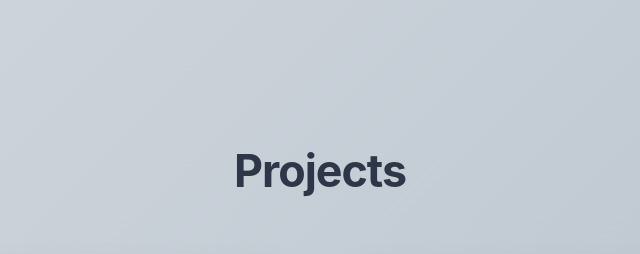
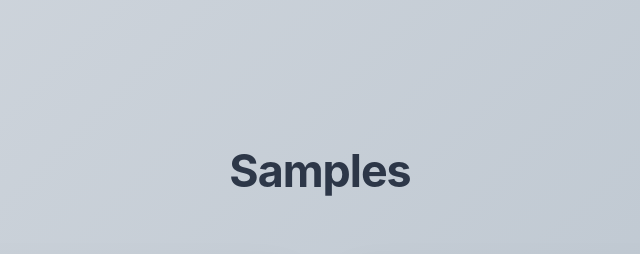
Before and after one commit to MSuFleming/portfolio, a plain HTML site: page index.html in a window 1280 px wide. Shown: the part 1560-1814 px from the top of the page, 320-960 px from the left. Drawn offline with Linux system fonts and the light colour scheme.

Commit message:
Update index.html

```diff
--- a/index.html
+++ b/index.html
@@ -64,7 +64,7 @@
     <!-- Projects Section -->
     <section id="projects" class="projects">
         <div class="container">
-            <h2 class="section-title">Projects</h2>
+            <h2 class="section-title">Samples</h2>
             <div class="projects-grid">
                 <div class="project-card fade-in">
                     <div class="project-image">
```
